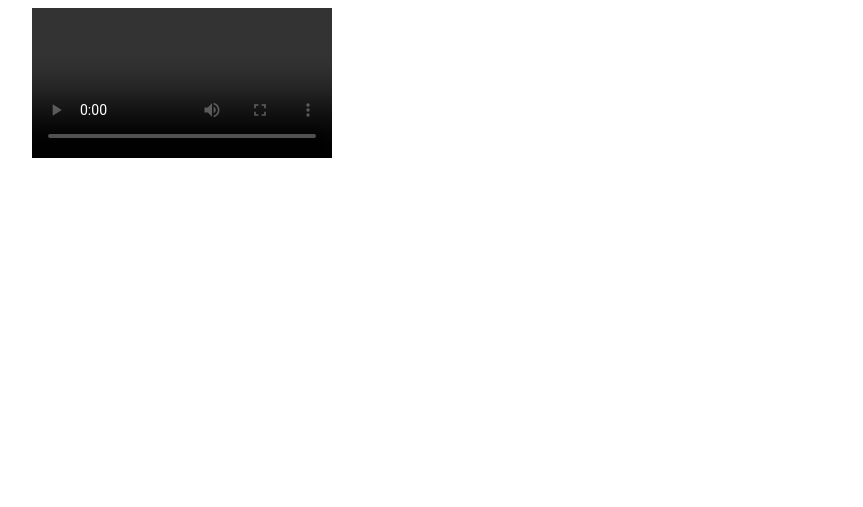
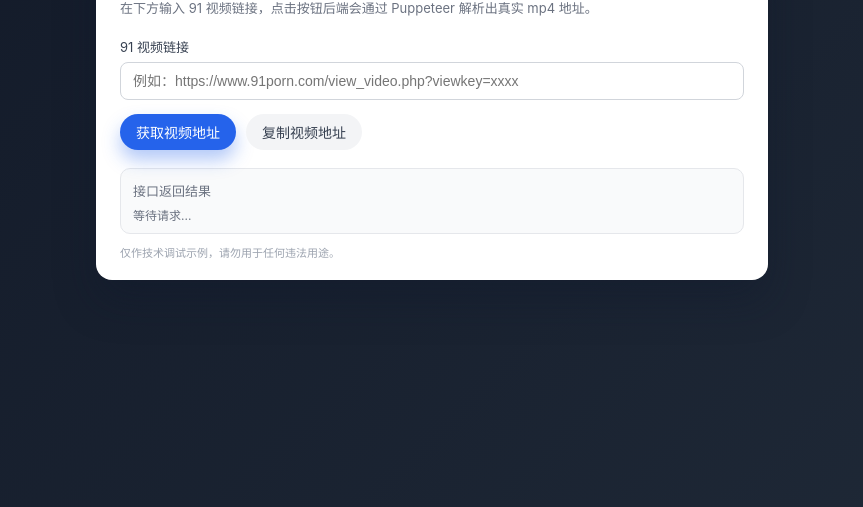
Before and after one commit to zxx960/91porn-download, a website: page index.html in a window 1280 px wide. Shown: the part 293-800 px from the top of the page, without its empty margins (208-1071 px from the left). Drawn offline with Linux system fonts and the light colour scheme.

Commit message:
完善前端界面样式和交互体验
- 重新设计页面布局，采用现代卡片式设计和渐变背景
- 优化输入框、按钮样式，添加悬停和聚焦效果
- 新增复制视频地址按钮，支持一键复制到剪贴板
- 改进结果展示区域，添加状态标签（成功/失败/请求中）
- 移除视频播放器，仅展示解析出的视频地址
- 调整字体大小、间距和颜色，提升可读性
- 添加页面底部免责声明文字

```diff
--- a/index.html
+++ b/index.html
@@ -2,42 +2,201 @@
 <html lang="zh-CN">
 <head>
     <meta charset="UTF-8">
-    <title>getVideoUrl 接口测试</title>
+    <title>91 视频真实地址获取</title>
     <style>
-        body { font-family: Arial, sans-serif; max-width: 800px; margin: 40px auto; }
-        label { display: block; margin-bottom: 8px; }
-        input[type="text"] { width: 100%; padding: 8px; box-sizing: border-box; }
-        button { margin-top: 12px; padding: 8px 16px; }
-        .result { margin-top: 20px; word-break: break-all; }
-        video { margin-top: 16px; max-width: 100%; }
-        pre { background: #f5f5f5; padding: 10px; white-space: pre-wrap; }
+        * { box-sizing: border-box; }
+        body {
+            margin: 0;
+            padding: 0;
+            font-family: -apple-system, BlinkMacSystemFont, 'Segoe UI', Roboto, Arial, sans-serif;
+            background: linear-gradient(135deg, #111827, #1f2937);
+            color: #111827;
+            display: flex;
+            align-items: center;
+            justify-content: center;
+            min-height: 100vh;
+        }
+        .container {
+            width: 100%;
+            max-width: 720px;
+            padding: 24px;
+        }
+        .card {
+            background: #ffffff;
+            border-radius: 16px;
+            padding: 24px 24px 20px;
+            box-shadow: 0 20px 40px rgba(15, 23, 42, 0.35);
+        }
+        h1 {
+            margin: 0 0 8px;
+            font-size: 22px;
+            font-weight: 600;
+            color: #111827;
+        }
+        .subtitle {
+            margin: 0 0 20px;
+            font-size: 13px;
+            color: #6b7280;
+        }
+        label {
+            display: block;
+            margin-bottom: 6px;
+            font-size: 13px;
+            color: #374151;
+        }
+        input[type="text"] {
+            width: 100%;
+            padding: 10px 12px;
+            border-radius: 8px;
+            border: 1px solid #d1d5db;
+            font-size: 14px;
+            outline: none;
+            transition: border-color 0.15s ease, box-shadow 0.15s ease;
+        }
+        input[type="text"]:focus {
+            border-color: #2563eb;
+            box-shadow: 0 0 0 1px rgba(37, 99, 235, 0.25);
+        }
+        .actions {
+            margin-top: 14px;
+            display: flex;
+            gap: 10px;
+        }
+        button {
+            padding: 8px 16px;
+            border-radius: 999px;
+            border: none;
+            font-size: 14px;
+            cursor: pointer;
+            display: inline-flex;
+            align-items: center;
+            justify-content: center;
+            gap: 6px;
+            transition: transform 0.08s ease, box-shadow 0.12s ease, background-color 0.12s ease;
+        }
+        #btn {
+            background: #2563eb;
+            color: #ffffff;
+            box-shadow: 0 10px 18px rgba(37, 99, 235, 0.35);
+        }
+        #btn:hover {
+            background: #1d4ed8;
+            transform: translateY(-1px);
+            box-shadow: 0 12px 22px rgba(37, 99, 235, 0.4);
+        }
+        #btn:active {
+            transform: translateY(0);
+            box-shadow: 0 6px 14px rgba(37, 99, 235, 0.35);
+        }
+        #copyBtn {
+            background: #f3f4f6;
+            color: #374151;
+        }
+        #copyBtn:hover {
+            background: #e5e7eb;
+        }
+        .result-wrapper {
+            margin-top: 18px;
+            border-radius: 10px;
+            border: 1px solid #e5e7eb;
+            background: #f9fafb;
+            padding: 12px 12px 10px;
+        }
+        .result-header {
+            display: flex;
+            align-items: center;
+            justify-content: space-between;
+            margin-bottom: 6px;
+        }
+        .result-title {
+            font-size: 13px;
+            color: #6b7280;
+        }
+        .result-body {
+            font-size: 12px;
+            color: #111827;
+            word-break: break-all;
+        }
+        .msg {
+            margin-top: 6px;
+            font-size: 12px;
+            color: #6b7280;
+        }
+        .badge-success {
+            display: inline-flex;
+            align-items: center;
+            padding: 2px 8px;
+            border-radius: 999px;
+            font-size: 11px;
+            background: #dcfce7;
+            color: #166534;
+        }
+        .badge-error {
+            display: inline-flex;
+            align-items: center;
+            padding: 2px 8px;
+            border-radius: 999px;
+            font-size: 11px;
+            background: #fee2e2;
+            color: #b91c1c;
+        }
+        .video-url {
+            margin-top: 4px;
+            font-size: 12px;
+            color: #1f2937;
+            word-break: break-all;
+        }
+        .footer {
+            margin-top: 10px;
+            font-size: 11px;
+            color: #9ca3af;
+        }
     </style>
 </head>
 <body>
-<h1>getVideoUrl 接口测试页面</h1>
-<p>在下面输入 91 链接，点击“获取视频地址”测试后端接口。</p>
+<div class="container">
+    <div class="card">
+        <h1>91 视频真实地址获取</h1>
+        <p class="subtitle">在下方输入 91 视频链接，点击按钮后端会通过 Puppeteer 解析出真实 mp4 地址。</p>
 
-<label for="urlInput">91 链接：</label>
-<input id="urlInput" type="text" placeholder="例如：https://www.91porn.com/view_video.php?viewkey=xxxx">
-<button id="btn">获取视频地址</button>
+        <label for="urlInput">91 视频链接</label>
+        <input id="urlInput" type="text" placeholder="例如：https://www.91porn.com/view_video.php?viewkey=xxxx">
 
-<div class="result" id="result"></div>
-<video id="player" controls></video>
+        <div class="actions">
+            <button id="btn">获取视频地址</button>
+            <button id="copyBtn" type="button">复制视频地址</button>
+        </div>
+
+        <div class="result-wrapper">
+            <div class="result-header">
+                <span class="result-title">接口返回结果</span>
+                <span id="statusTag" class="badge-error" style="display:none;">未请求</span>
+            </div>
+            <div class="result-body" id="result">
+                <span class="msg">等待请求...</span>
+            </div>
+        </div>
+
+        <div class="footer">仅作技术调试示例，请勿用于任何违法用途。</div>
+    </div>
+</div>
 
 <script>
     document.getElementById('btn').addEventListener('click', async function () {
         const url = document.getElementById('urlInput').value.trim();
         const resultDiv = document.getElementById('result');
-        const player = document.getElementById('player');
-        resultDiv.textContent = '';
-        player.removeAttribute('src');
+        const statusTag = document.getElementById('statusTag');
+        resultDiv.innerHTML = '';
 
         if (!url) {
             alert('请先输入链接');
             return;
         }
 
-        resultDiv.textContent = '请求中...';
+        statusTag.style.display = 'inline-flex';
+        statusTag.className = 'badge-error';
+        statusTag.textContent = '请求中...';
+        resultDiv.innerHTML = '<span class="msg">正在请求后端接口，请稍候...</span>';
 
         try {
             const res = await fetch('/api/getVideoUrlByPuppeteer', {
@@ -49,14 +208,38 @@
             });
 
             const data = await res.json();
-            resultDiv.innerHTML = '<pre>' + JSON.stringify(data, null, 2) + '</pre>';
+            if (data.success && data.videoUrl) {
+                statusTag.className = 'badge-success';
+                statusTag.textContent = '解析成功';
+                resultDiv.innerHTML = '<div class="video-url"><strong>视频地址：</strong>' + data.videoUrl + '</div>';
+            } else {
+                statusTag.className = 'badge-error';
+                statusTag.textContent = '解析失败';
+                resultDiv.innerHTML = '<span class="msg">解析失败，请检查链接或稍后重试。</span>';
+            }
 
-            if (data.success && data.videoUrl) {
-                player.src = data.videoUrl;
-                player.load();
-            }
+            // 将视频地址缓存到按钮上，方便复制
+            const copyBtn = document.getElementById('copyBtn');
+            copyBtn.dataset.videoUrl = data.videoUrl || '';
         } catch (e) {
-            resultDiv.textContent = '请求异常: ' + e.message;
+            statusTag.className = 'badge-error';
+            statusTag.textContent = '请求异常';
+            resultDiv.innerHTML = '<span class="msg">请求异常：' + e.message + '</span>';
+        }
+    });
+
+    document.getElementById('copyBtn').addEventListener('click', async function () {
+        const videoUrl = this.dataset.videoUrl || '';
+        if (!videoUrl) {
+            alert('当前没有可复制的视频地址，请先完成一次成功解析。');
+            return;
+        }
+
+        try {
+            await navigator.clipboard.writeText(videoUrl);
+            alert('视频地址已复制到剪贴板');
+        } catch (e) {
+            alert('复制失败，请手动复制：\n' + videoUrl);
         }
     });
 </script>
```
